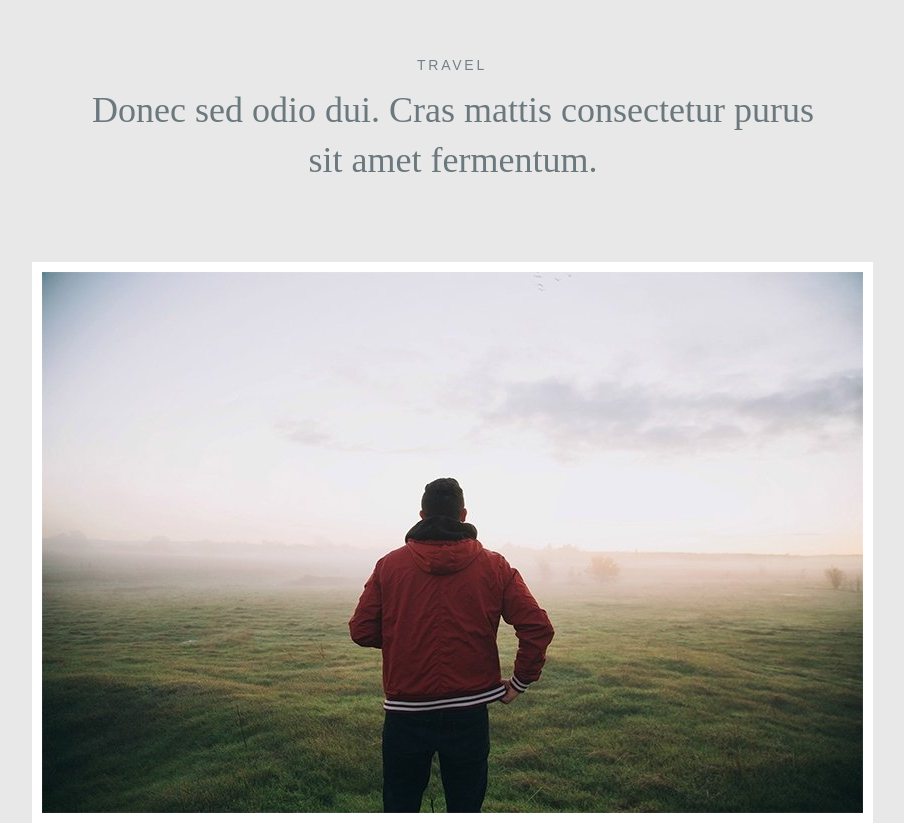
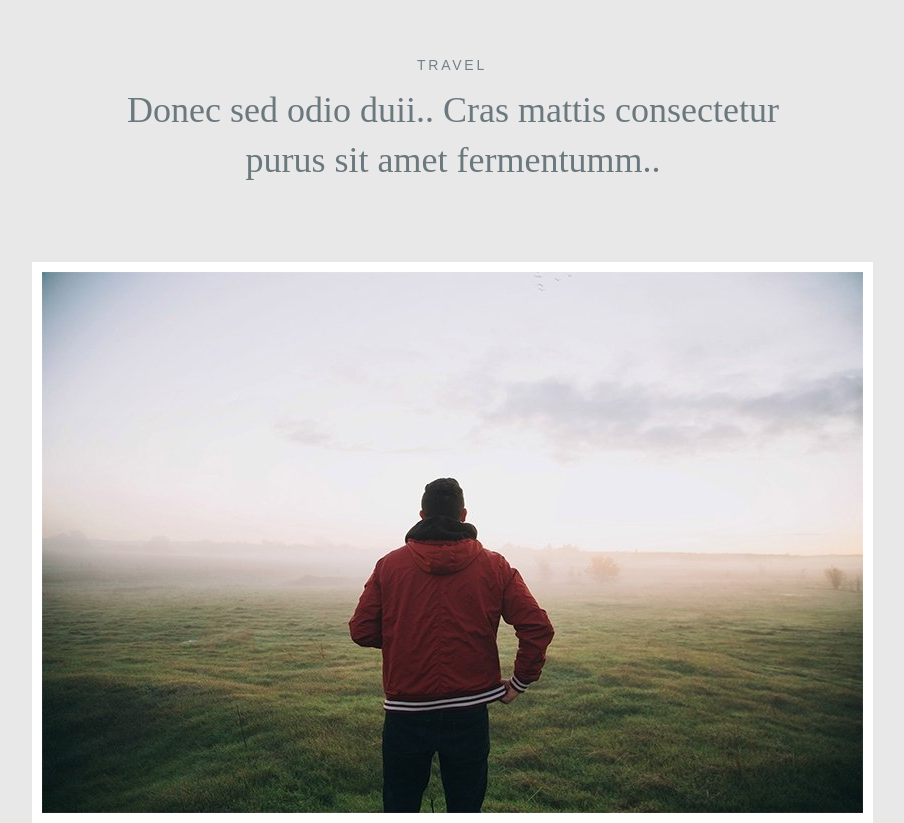
Before and after one commit to dr3cc/first, a plain HTML site: page index.html in a window 1280 px wide. Shown: the part 123-946 px from the top of the page, without its empty margins (188-1092 px from the left). Drawn offline with Linux system fonts and the light colour scheme.

Commit message:
Исправил заголовок

```diff
--- a/index.html
+++ b/index.html
@@ -10,7 +10,7 @@
 <body>
     <div class="wrapper">
         <p class="header">Travel</p>
-        <h1 class="title">Donec sed odio dui. Cras mattis consectetur purus sit amet fermentum.</h1>
+        <h1 class="title">Donec sed odio duii.. Cras mattis consectetur purus sit amet fermentumm..</h1>
         <img class="img" src="img/light_man_copy_26.jpg" alt="">
         <section class="general">
             <p>
```
